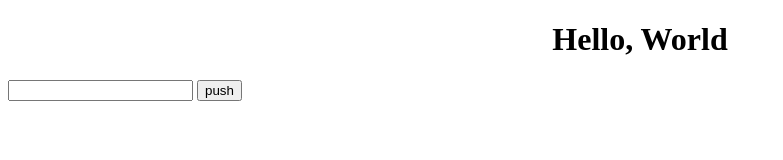
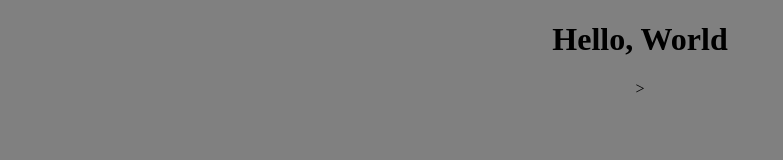
Before and after one commit to Liseckij2/All_Home_Works, a plain HTML site: page index.html in a window 1280 px wide. Shown: the whole page, without its empty margins (0-783 px from the left). Drawn offline with Linux system fonts and the light colour scheme.

Commit message:
Update index.html

```diff
--- a/index.html
+++ b/index.html
@@ -21,8 +21,7 @@
     <title>Document</title>
     <h1 style="text-align: center;">Hello, World</h1>
 </head>
-<body>
-    <input class="input" type="text">
-    <button class="btn" style="cursor: pointer;">push</button>
+<body <body style="background-color: grey; text-align: center; ">>
+
 </body>
 </html>
```
